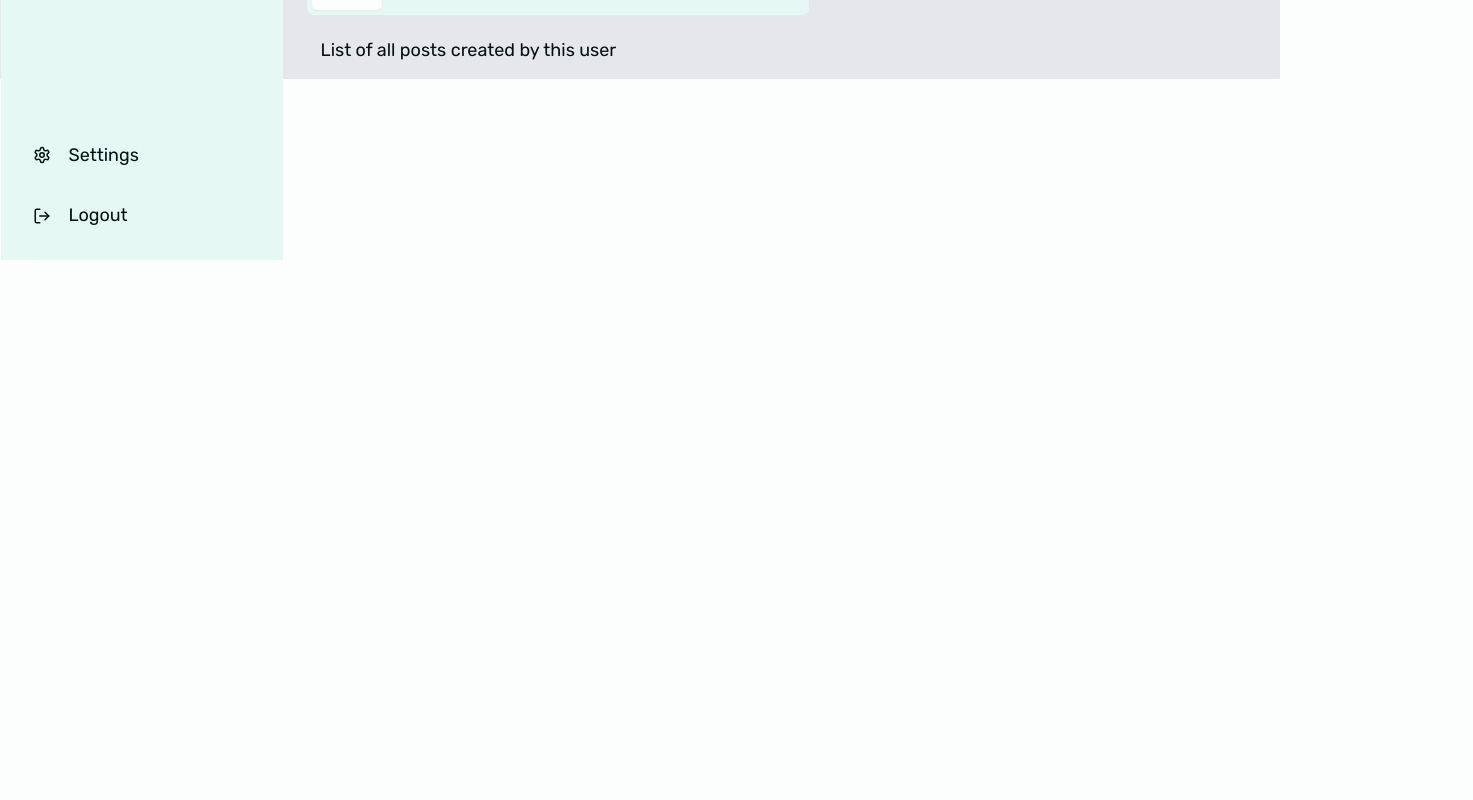
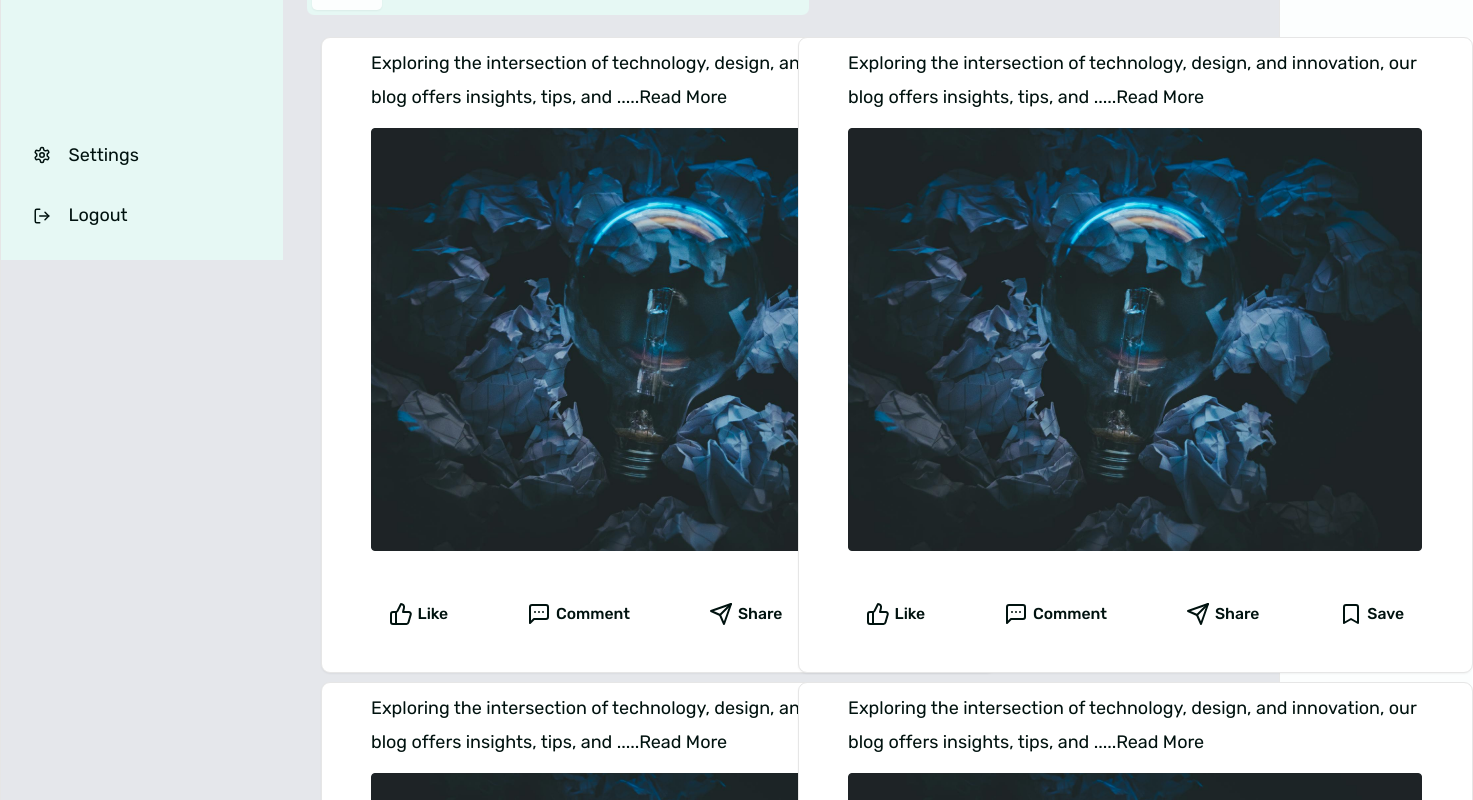
Before and after one commit to ngure1/UniVerse_frontend, a Next.js app: page /profile in a window 1280 px wide. Shown: the part 540-1340 px from the top of the page, 1473 px wide, since content can reach past the window. Before the commit the page ends 800 px from the top, so only its background shows below. Built offline with nearby package versions, Linux system fonts and the light colour scheme.

Commit message:
feat :sparkles: : edit profile page

```diff
--- a/src/app/(core)/profile/page.jsx
+++ b/src/app/(core)/profile/page.jsx
@@ -3,8 +3,8 @@ import ProfileTabs from "@/components/ui/MyComponents/profile/ProfileTabs";
 
 const ProfilePage = () => {
 	return (
-		<div className="flex flex-col gap-4 w-[80%]">
-			<div className="px-[2.5rem] py-[1.5rem] bg-white rounded-md flex flex-col gap-8">
+		<div className="flex flex-col gap-4 w-[100%]">
+			<div className="px-[2.5rem] py-[1.5rem] w-[80%] bg-white rounded-md flex flex-col gap-8">
 				<ProfileCard />
 			</div>
 			<ProfileTabs />
--- /dev/null
+++ b/src/app/(core)/test-pagination/page.jsx
@@ -0,0 +1,33 @@
+import React from "react";
+import { useGetUserQuery } from "@/redux/features/test/testApiSlice";
+import useInfiniteScroll from "./useInfiniteScroll";
+
+const Page = () => {
+	const { data, isFetching, error, lastItemRef } = useInfiniteScroll(
+		useGetUserQuery,
+		1,
+	);
+
+	if (isFetching) return <div>Loading...</div>;
+	if (error) return <div>Error: {error.message}</div>;
+
+	return (
+		<div>
+			{data?.map((user, index) => {
+				if (data.length === index + 1) {
+					return (
+						<div
+							key={user.id}
+							ref={lastItemRef}>
+							{user.first_name}
+						</div>
+					);
+				} else {
+					return <div key={user.id}>{user.first_name}</div>;
+				}
+			})}
+		</div>
+	);
+};
+
+export default Page;
--- a/src/components/ui/MyComponents/PostCard.jsx
+++ b/src/components/ui/MyComponents/PostCard.jsx
@@ -27,9 +27,11 @@ export default function PostCard({
 	content,
 	postImage,
 	isVerified,
+	forProfile = false,
 }) {
 	return (
 		<Card className="flex w-[37.5rem] min-w-[21.25rem] py-[0.5rem] px-[1.25rem] flex-col justify-center items-start gap-[0.75rem] rounded-[0.5rem] bg-white">
+			{!forProfile && (
 				<CardHeader>
 					<div className="flex items-center self-stretch gap-[0.75rem]  ">
 						<AvatarProfile pfpImage={pfpImage} />
@@ -50,6 +52,7 @@ export default function PostCard({
 						</div>
 					</div>
 				</CardHeader>
+			)}
 			<CardContent>
 				<div className="flex flex-col items-start gap-[0.75rem] self-stretch">
 					<div className="self-stretch ">
--- a/src/components/ui/MyComponents/profile/PostsList.jsx
+++ b/src/components/ui/MyComponents/profile/PostsList.jsx
@@ -1,5 +1,36 @@
+import PostImage from "@/../public/images/postImage.png";
+import PostCard from "@/components/ui/MyComponents/PostCard";
+import { useInfiniteQuery } from "@reduxjs/toolkit/query/react";
+
 const PostsList = () => {
-	return <div>List of all posts created by this user</div>;
+	return (
+		<div className="grid grid-cols-2 gap-2 w-full">
+			<PostCard
+				forProfile
+				date="1 Month Ago"
+				content="Exploring the intersection of technology, design, and innovation, our blog offers insights, tips, and  .....Read More"
+				postImage={PostImage}
+			/>
+			<PostCard
+				forProfile
+				date="1 Month Ago"
+				content="Exploring the intersection of technology, design, and innovation, our blog offers insights, tips, and  .....Read More"
+				postImage={PostImage}
+			/>
+			<PostCard
+				forProfile
+				date="1 Month Ago"
+				content="Exploring the intersection of technology, design, and innovation, our blog offers insights, tips, and  .....Read More"
+				postImage={PostImage}
+			/>
+			<PostCard
+				forProfile
+				date="1 Month Ago"
+				content="Exploring the intersection of technology, design, and innovation, our blog offers insights, tips, and  .....Read More"
+				postImage={PostImage}
+			/>
+		</div>
+	);
 };
 
 export default PostsList;
--- a/src/components/ui/MyComponents/profile/SavedPosts.jsx
+++ b/src/components/ui/MyComponents/profile/SavedPosts.jsx
@@ -1,5 +1,31 @@
+import PostImage from "@/../public/images/postImage.png";
+import PostCard from "@/components/ui/MyComponents/PostCard";
+
 const SavedPosts = () => {
-	return <div>SavedPosts</div>;
+	return (
+		<div className="grid grid-cols-2 gap-2 w-full">
+			<PostCard
+				date="1 Month Ago"
+				content="Exploring the intersection of technology, design, and innovation, our blog offers insights, tips, and  .....Read More"
+				postImage={PostImage}
+			/>
+			<PostCard
+				date="1 Month Ago"
+				content="Exploring the intersection of technology, design, and innovation, our blog offers insights, tips, and  .....Read More"
+				postImage={PostImage}
+			/>
+			<PostCard
+				date="1 Month Ago"
+				content="Exploring the intersection of technology, design, and innovation, our blog offers insights, tips, and  .....Read More"
+				postImage={PostImage}
+			/>
+			<PostCard
+				date="1 Month Ago"
+				content="Exploring the intersection of technology, design, and innovation, our blog offers insights, tips, and  .....Read More"
+				postImage={PostImage}
+			/>
+		</div>
+	);
 };
 
 export default SavedPosts;
```
Lines whose indentation alone changed are shown as unchanged.
